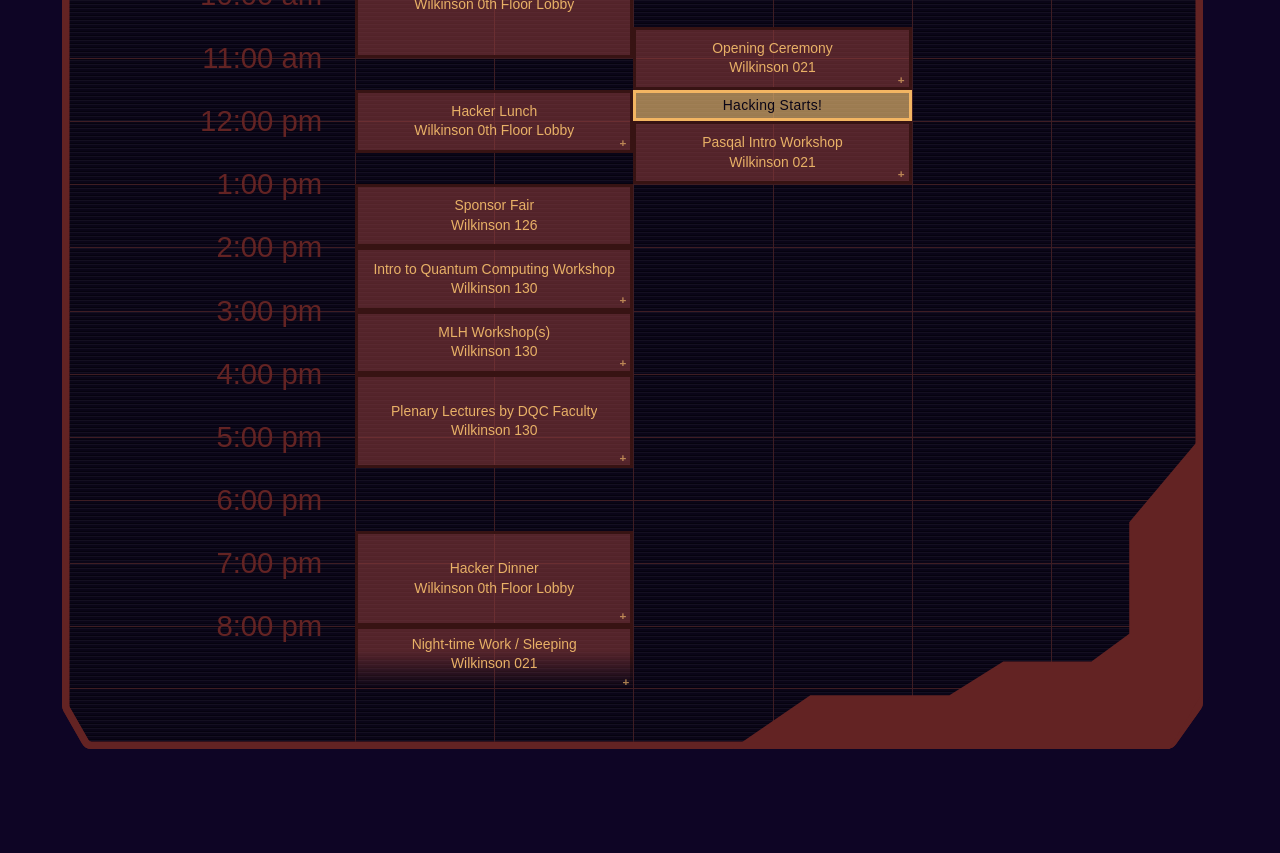
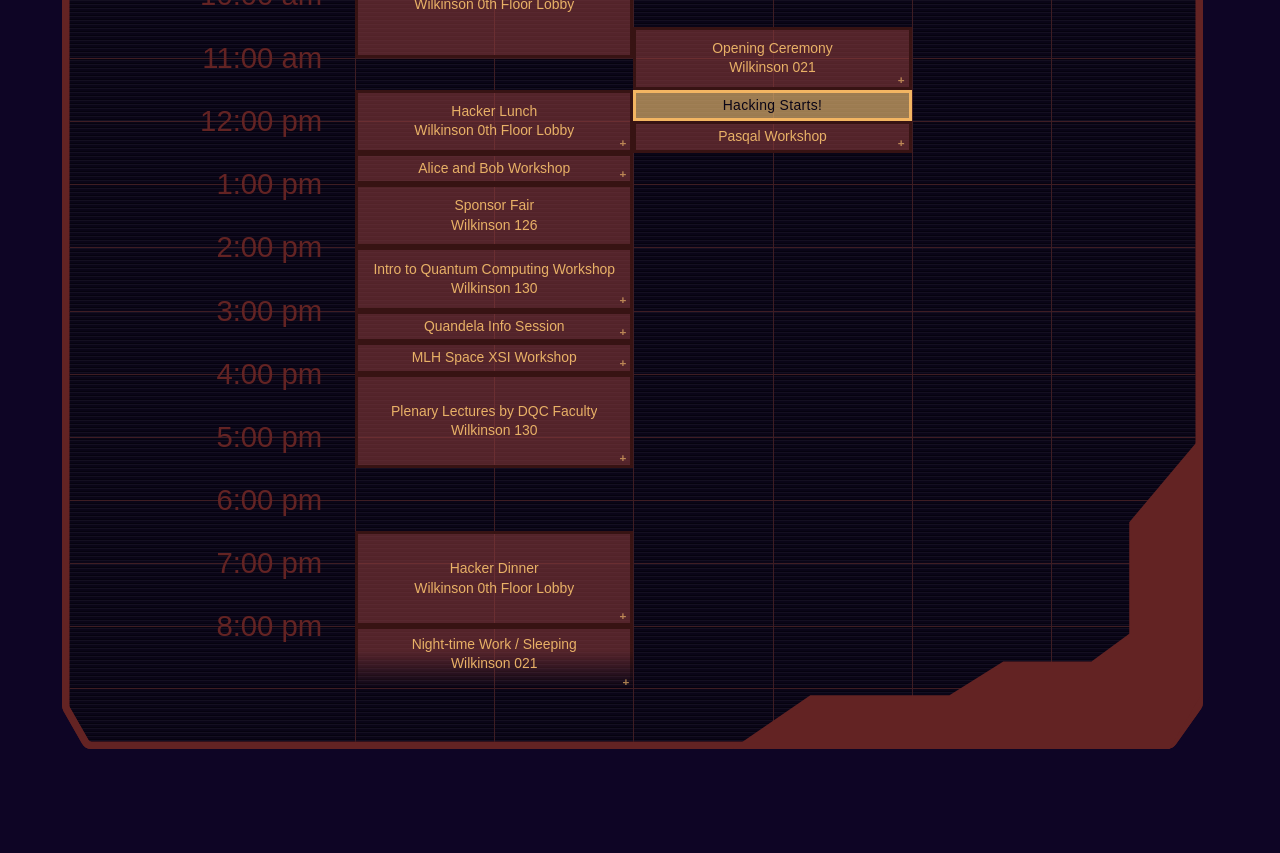
Before and after one commit to DuQuantum/duquantum.org, a Next.js app: page / in a window 1280 px wide. Shown: the part 1720-2573 px from the top of the page. Built offline with nearby package versions, Linux system fonts and the light colour scheme; a web font is replaced by a local one.

Commit message:
update - some schedule updates

```diff
--- a/editions/2026/content.ts
+++ b/editions/2026/content.ts
@@ -586,10 +586,18 @@ export const schedule = [
   {
     day: "sat",
     start: "12:00",
+    end: "12:30",
+    title: "Pasqal Workshop",
+    location: "Wilkinson 130",
+    details: ["Intro to neutral atoms, optimization, and Pasqal's framework. Participants in the Pasqal challenge are particularly encouraged to attend."],
+  },
+  {
+    day: "sat",
+    start: "12:30",
     end: "13:00",
-    title: "Pasqal Intro Workshop",
-    location: "Wilkinson 021",
-    details: ["Intro to neutral atoms, optimization, and Pasqal's framework. Highly recommended for participants in the Pasqal challenge."],
+    title: "Alice and Bob Workshop",
+    location: "Wilkinson 130",
+    details: ["Intro to cat qubits, simulation, and Pasqal's framework. Participants in the Alice and Bob challenge are particularly encouraged to attend."],
   },
   {
     day: "sat",
@@ -611,10 +619,18 @@ export const schedule = [
   {
     day: "sat",
     start: "15:00",
+    end: "15:30",
+    title: "Quandela Info Session",
+    location: "Wilkinson 130",
+    details: ["A representative from Quandela will lead an info session about their work."],
+  },
+  {
+    day: "sat",
+    start: "15:30",
     end: "16:00",
-    title: "MLH Workshop(s)",
+    title: "MLH Space XSI Workshop",
     location: "Wilkinson 130",
-    details: ["Workshops on Google AI Studio / GitHub Copilot."],
+    details: ["Your Hackathon A-Team with SpaceXSI workshop lead by MLH representative."],
   },
   {
     day: "sat",
@@ -685,8 +701,8 @@ export const schedule = [
       { text: "Wilkinson 136", bold: true },
       " -> IQM. ",
       { text: "Wilkinson 021", bold: true },
-      " -> Duke Quantum Center.",
-      " -- NOTE: the Google Quantum AI challenge will be judged virtually (via Zoom) by Google Quantum AI representative.",
+      " -> Duke Quantum Center, QLab, and IonQ.",
+      " ---- NOTE: the Google Quantum AI challenge will be judged virtually (via Zoom) by a Google Quantum AI representative.",
     ],
   },
   {
```
